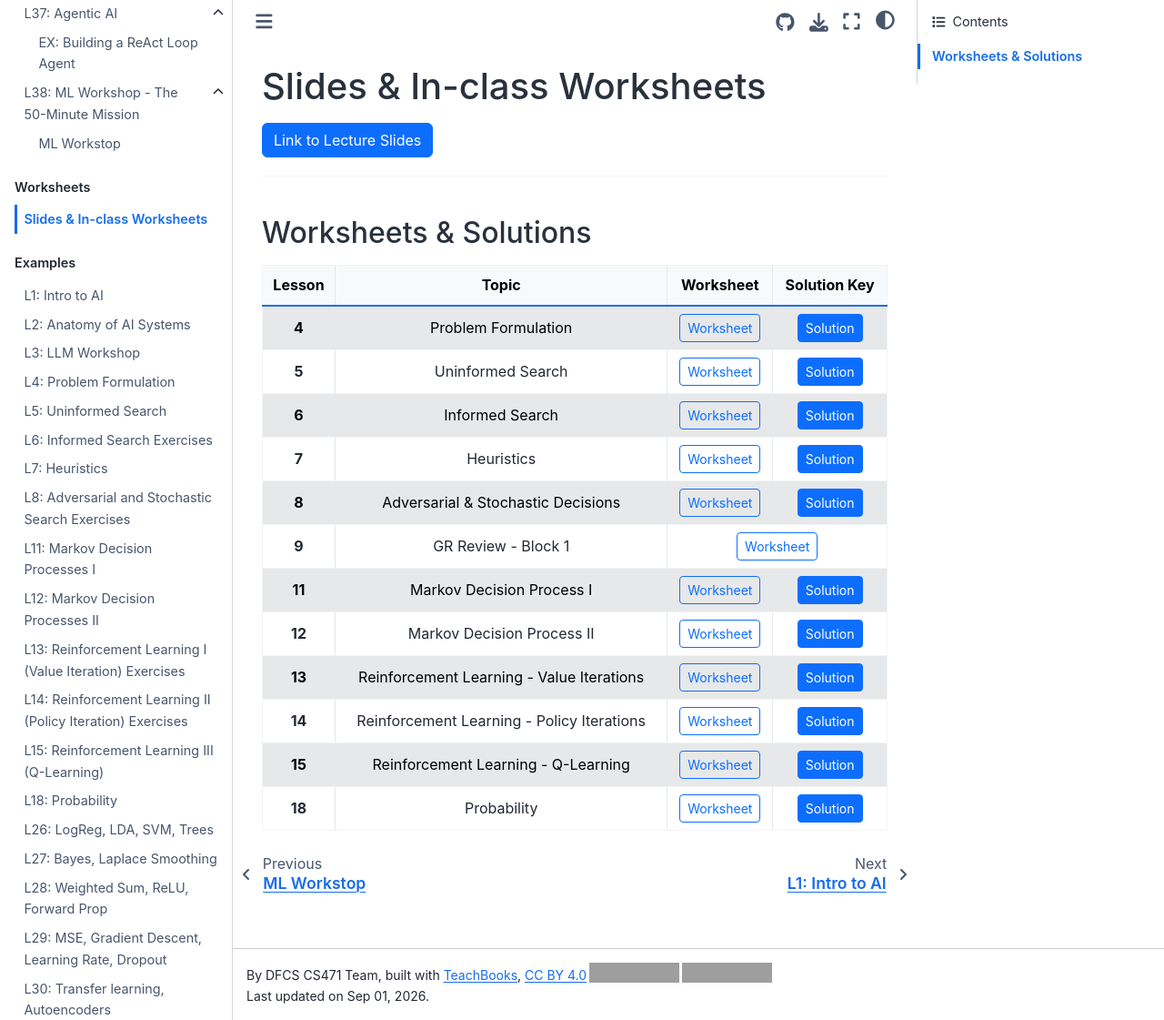
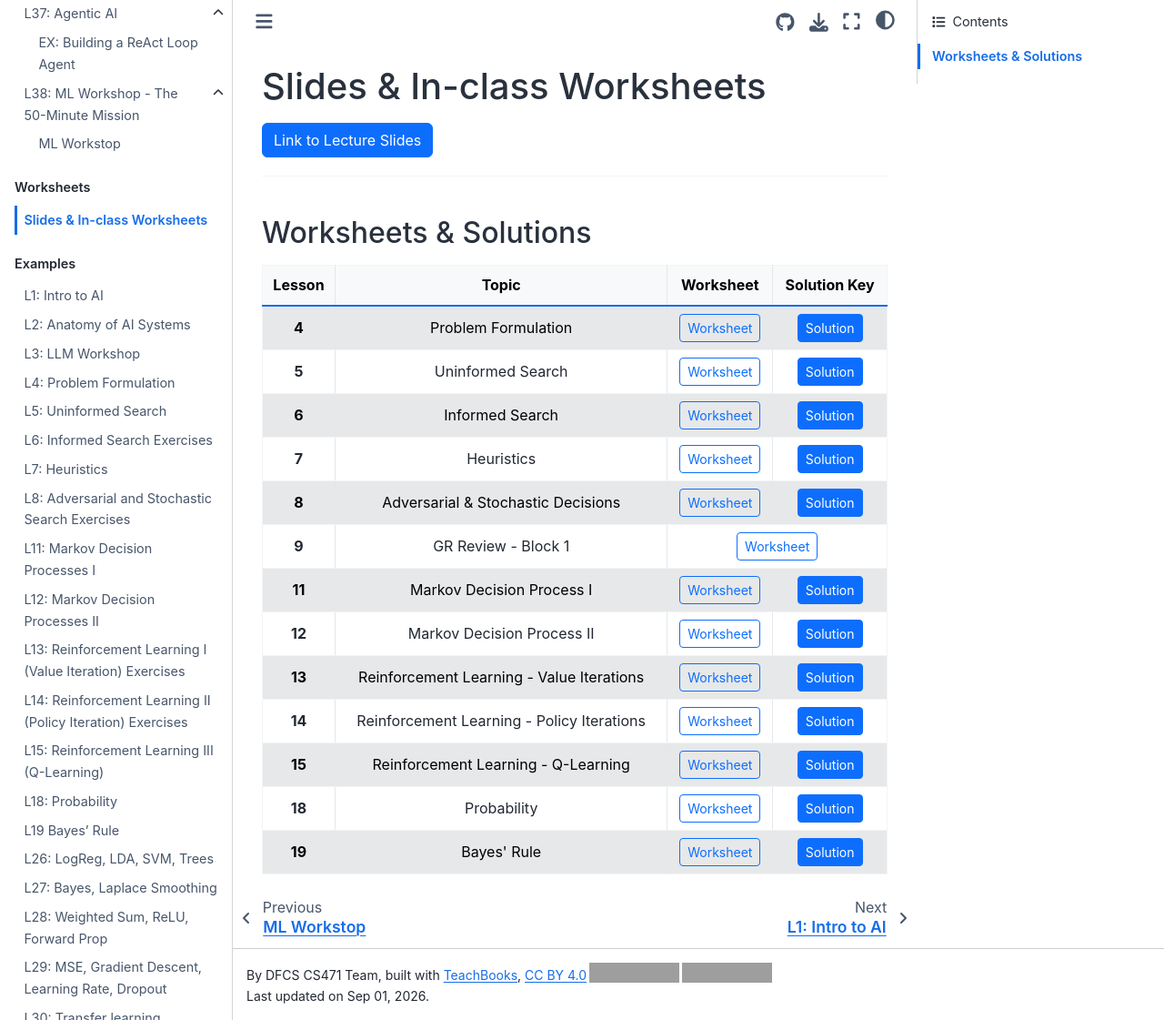
Before and after one commit to TheCodeheadMT/471Book, a Jupyter Book: the page built from book/worksheets/worksheets.md, in a window 1280 px wide and 1121 px high. Shown: the whole window at 91% size. Built offline with Jupyter Book 1.0.4 settings and Sphinx 7.4.7 and the Sphinx Book theme 1.1.4, drawn with Linux system fonts in a browser that asks for light colours; comment, search, counter and statistics services are not loaded; grey boxes are pictures that could not be loaded.

Commit message:
Added lesson 19.

```diff
--- a/book/_toc.yml
+++ b/book/_toc.yml
@@ -52,6 +52,9 @@ parts:
     - file: lessons/18/probability.md
       sections:
       - file: lessons/18/probability_nb.ipynb
+    - file: lessons/19/bayes.md
+      sections:
+      - file: lessons/19/bayes_nb.ipynb
 
     - file: lessons/26/mlfoundations.md
       sections:
@@ -124,6 +127,7 @@ parts:
     - file: exercises/L14.md
     - file: exercises/L15.md
     - file: exercises/L18.md
+    - file: exercises/L19.md
     - file: exercises/L26.md
     - file: exercises/L27.md
     - file: exercises/L28.md
--- a/book/worksheets/worksheets.md
+++ b/book/worksheets/worksheets.md
@@ -174,6 +174,16 @@
                     <a href="18_worksheet_solutions.pdf" target="_blank" rel="noopener noreferrer" class="btn btn-sm btn-primary" role="button">Solution</a>
                 </td>
             </tr>
+            <tr>
+                <td><strong>19</strong></td>
+                <td>Bayes' Rule</td>
+                <td>
+                    <a href="19_worksheet.pdf" target="_blank" rel="noopener noreferrer" class="btn btn-sm btn-outline-primary" role="button">Worksheet</a>
+                </td>
+                <td>
+                    <a href="19_worksheet_solutions.pdf" target="_blank" rel="noopener noreferrer" class="btn btn-sm btn-primary" role="button">Solution</a>
+                </td>
+            </tr>
         </tbody>
     </table>
 </div>
```
Also changed, not shown: book/lessons/19/bayes_nb.ipynb, 4 other files.
